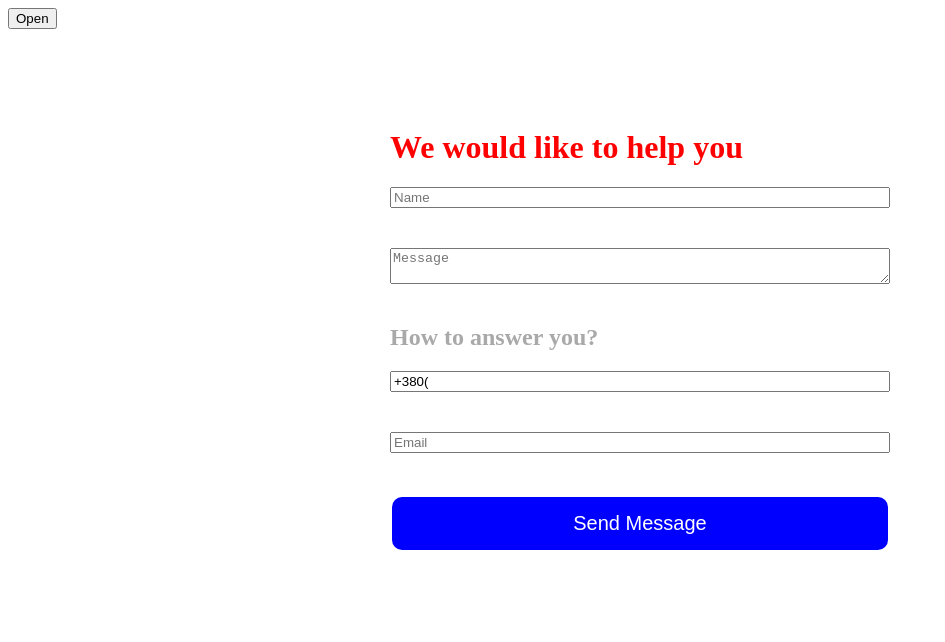
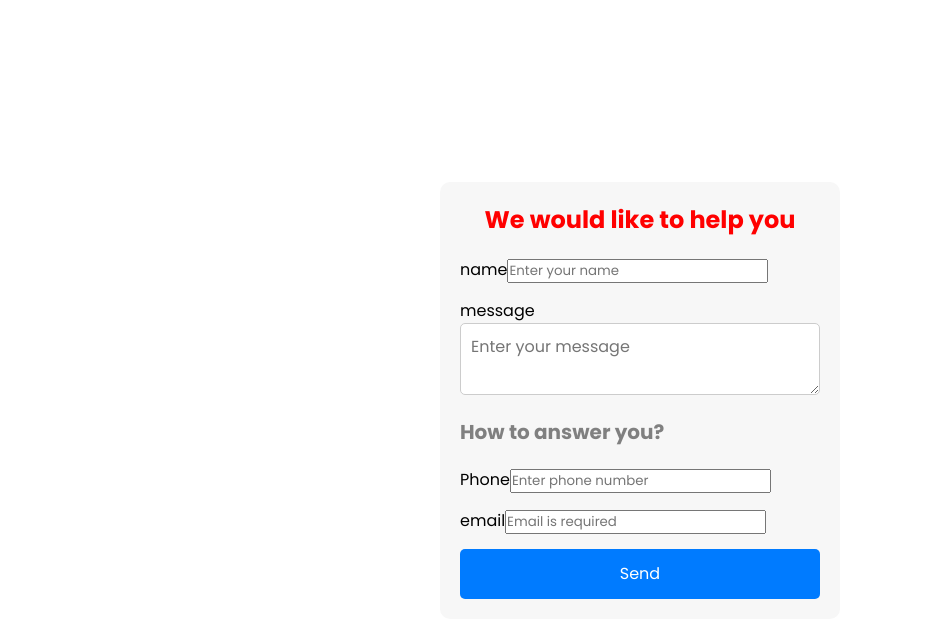
Before and after one commit to Miillla/hillele-july, a website: page index.html in a window 1280 px wide. Shown: the whole page, without its empty margins (0-945 px from the left). Drawn offline with nearby package versions, Linux system fonts and the light colour scheme.

Commit message:
update hw13.1

```diff
--- a/index.html
+++ b/index.html
@@ -2,83 +2,16 @@
 <html>
   <head>
     <title>My First Web Page</title>
+    <link
+      rel="stylesheet"
+      href="https://fonts.googleapis.com/css2?family=Material+Symbols+Outlined:opsz,wght,FILL,GRAD@20..48,100..700,0..1,-50..200"
+    />
     <link rel="stylesheet" href="styles.css" />
   </head>
   <body>
-    <button
-      id="openModalBtn"
-      type="button"
-      data-modal="open"
-      value="Open Model"
-    >
-      Open
-    </button>
-
-    <div>
-      <div id="modal" class="hidden">
-        <div id="modelHeader">
-          <p>Model Header</p>
-        </div>
-        <div id="modalContent">
-          <p>Some text in Modal Body</p>
-          <p>Some text in Modal Body</p>
-        </div>
-        <button id="closeModalBtn" type="button" value="Close Model">
-          &times;
-        </button>
-        <div id="modelFooter">
-          <p>Model Footer</p>
-        </div>
-      </div>
-    </div>
-
-    <div class="container-form">
-      <form id="form">
-        <h1>We would like to help you</h1>
-        <div id="flex">
-          <input
-            type="text"
-            id="name"
-            class="form-control"
-            placeholder="Name"
-            required
-          />
-          <span class="error"></span>
-          <textarea
-            id="message"
-            class="form-control"
-            placeholder="Message"
-            required
-          ></textarea>
-          <span class="error"></span>
-        </div>
-        <h2>How to answer you?</h2>
-        <div id="flex">
-          <input
-            type="text"
-            id="phone"
-            class="form-control"
-            value="+380("
-            placeholder="Phone number"
-            required
-          />
-          <span class="error"></span>
-          <input
-            type="email"
-            id="email"
-            class="form-control"
-            placeholder="Email"
-            required
-          />
-          <span class="error"></span>
-          <button type="button" id="btn" value="Send">Send Message</button>
-        </div>
-      </form>
-    </div>
+    <main></main>
 
     <script src="js/homework13/1.js"></script>
-
-    <script src="js/homework12/3.js"></script>
 
     <script src="js/app.js"></script>
   </body>
--- a/js/homework13/1.js
+++ b/js/homework13/1.js
@@ -1,94 +1,148 @@
-const btn = document.getElementById("btn");
-const form = document.querySelector("#form");
-const inputFields = form.getElementsByClassName("form-control");
-const phone = document.getElementById("phone");
+"use strict";
 
-for (const item of inputFields) {
-  item.addEventListener("blur", (event) => {
-    validateForm(event);
-  });
-}
-const setError = (element, message) => {
-  const errorSection = element.parentElement.querySelector(".error");
-  errorSection.innerText = message;
-  element.classList.toggle("invalid", false);
-  element.classList.toggle("valid", true);
+const formObj = {
+  name: {
+    parentSelector: ".form-username",
+    regEx: /^[A-Za-z ]{3,20}$/,
+    errorMessage: "Username is mandatory to fill correctly",
+    isErrorShown: false,
+    tag: "input",
+    placeholder: "Enter your name",
+    label: "name",
+  },
+  message: {
+    parentSelector: ".form-message",
+    regEx: /^[\s\S]{5,}$/,
+    errorMessage: "Message must be at least 5 characters long",
+    tag: "textarea",
+    placeholder: "Enter your message",
+    label: "message",
+  },
+  phone: {
+    parentSelector: ".form-phone",
+    regEx: /^\+380\d{9}$/,
+    errorMessage: "Phone is mandatory to fill correctly",
+    isErrorShown: false,
+    tag: "input",
+    placeholder: "Enter phone number",
+    label: "Phone",
+  },
+  email: {
+    parentSelector: ".form-email",
+    regEx: /^[a-z0-9._%+-]+@[a-z0-9.-]+\.[a-z]{2,3}$/,
+    errorMessage: "Email is mandatory to fill correctly",
+    isErrorShown: false,
+    tag: "input",
+    placeholder: "Email is required",
+    label: "email",
+  },
 };
 
-const setValid = (element) => {
-  const errorSection = element.parentElement.querySelector(".error");
-  errorSection.innerText = "";
-  element.classList.toggle("invalid", false);
-  element.classList.toggle("valid", true);
-};
+function createElement(tagname, attributes, content, parentElement, handlers) {
+  const element = document.createElement(tagname);
 
-const validateMessage = (message) => {
-  message.value.length < 5
-    ? setError(message, "Message must be at least 5 characters long")
-    : setValid(message);
-};
-
-const validateEmail = (email) => {
-  const regex = /^[a-z0-9._%+-]+@[a-z0-9.-]+\.[a-z]{2,3}$/;
-
-  if (email.value === "") {
-    setError(email, "Email is required");
-  } else if (!email.value.match(regex)) {
-    setError(email, "Email is incorrect");
-  } else {
-    setValid(email);
-  }
-};
-
-const validatePhone = (phone) => {
-  const regex = /^\+380\(\d{2}\)\d{3}-\d{2}-\d{2}$/;
-
-  if (length === 17 && !phone.value.match(phone.value)) {
-    setError(phone, "Phone number must follow the format +380(XX)XXX-XX-XX");
-  } else {
-    setValid(phone);
-  }
-};
-phone.addEventListener("keydown", (event) => {
-  const length = event.target.value.length;
-
-  if (length === 7) {
-    event.target.value += ") ";
-  }
-});
-
-const validateName = (name) => {
-  name.value === "" ? setError(name, "Name is required") : setValid(name);
-};
-
-const validateForm = (event) => {
-  switch (event.target.id) {
-    case "name":
-      validateName(event.target);
-      break;
-    case "message":
-      validateMessage(event.target);
-      break;
-    case "phone":
-      validatePhone(event.target);
-      break;
-    case "email":
-      validateEmail(event.target);
-      break;
-    default:
-      alert("Validation error!");
-  }
-};
-
-btn.addEventListener("click", (event) => {
-  const name = document.getElementById("name").value;
-  const message = document.getElementById("message").value;
-  const phone = document.getElementById("phone").value;
-  const email = document.getElementById("email").value;
-
-  if (!name || message.length < 5 || !phone || !email) {
-    return;
+  for (let key in attributes) {
+    const attribute = key === "classname" ? "class" : key;
+    element.setAttribute(attribute, attributes[key]);
   }
 
-  console.log(name, message, phone, email);
-});
+  element.textContent = content;
+
+  for (let eventType in handlers) {
+    element.addEventListener(eventType, handlers[eventType]);
+  }
+
+  parentElement.appendChild(element);
+
+  return element;
+}
+
+function showForm() {
+  const parent = document.querySelector("main");
+  const formElement = document.createElement("form");
+
+  const titleElement = document.createElement("h1");
+  titleElement.textContent = "We would like to help you";
+  formElement.appendChild(titleElement);
+
+  for (let elementname in formObj) {
+    const container = createElement(
+      "p",
+      { classname: formObj[elementname].parentSelector.substring(1) },
+      formObj[elementname].label,
+      formElement
+    );
+
+    const elementAttributes = { name: elementname };
+
+    if (
+      formObj[elementname].tag === "input" ||
+      formObj[elementname].tag === "textarea"
+    ) {
+      elementAttributes.placeholder = formObj[elementname].placeholder;
+    }
+
+    const element = createElement(
+      formObj[elementname].tag,
+      elementAttributes,
+      null,
+      container
+    );
+
+    if (formObj[elementname].tag === "select") {
+      formObj[elementname].options.forEach((option) => {
+        createElement("option", { value: option.value }, option.text, element);
+      });
+    }
+    if (elementname === "message") {
+      const subTitleElement = document.createElement("h2");
+      subTitleElement.textContent = "How to answer you?";
+      formElement.appendChild(subTitleElement);
+    }
+  }
+
+  createElement("input", { type: "button", value: "Send" }, null, formElement, {
+    click: validateForm,
+  });
+
+  parent.appendChild(formElement);
+}
+
+function validateForm() {
+  const form = document.forms[0].elements;
+  let isFormValid = true;
+
+  for (let element in formObj) {
+    const currentValue = form[element].value;
+
+    if (!currentValue || !formObj[element].regEx.test(currentValue)) {
+      const errorElement = document.createElement("span");
+      errorElement.classList.add("error");
+      errorElement.textContent = formObj[element].errorMessage;
+
+      if (!formObj[element].isErrorShown) {
+        const parent = document.querySelector(formObj[element].parentSelector);
+        parent.appendChild(errorElement);
+        formObj[element].isErrorShown = true;
+      }
+      isFormValid = false;
+    } else {
+      const errorElement = document.querySelector(
+        `${formObj[element].parentSelector} span.error`
+      );
+      if (errorElement) {
+        errorElement.remove();
+        formObj[element].isErrorShown = false;
+      }
+    }
+  }
+
+  if (isFormValid) {
+    console.log("Form Data:");
+    for (let element in formObj) {
+      console.log(`${formObj[element].label}: ${form[element].value}`);
+    }
+  }
+}
+
+showForm();
--- a/styles.css
+++ b/styles.css
@@ -1,150 +1,234 @@
-/* #btn {
-  background-color: #4caf50;
-  border: none;
-  color: white;
-  padding: 15px 32px;
-  text-align: center;
-  text-decoration: none;
-  display: inline-block;
-  font-size: 16px;
-  margin: 4px 2px;
-  cursor: pointer;
-}
-#conteiner {
-  display: flex;
-  padding-left: 30px;
-  background-color: aqua;
-  cursor: pointer;
-}
-.color-toggle {
-  color: red;
-} */
+/* @import url("https://fonts.googleapis.com/css2?family=Poppins:ital,wght@0,100;0,200;0,300;0,400;0,500;0,600;0,700;0,800;0,900;1,100;1,200;1,300;1,400;1,500;1,600;1,700;1,800;1,900&display=swap");
 
-/* .hidden {
-  display: none;
-}
-#wrapper {
-  display: flex;
-  gap: 20px;
+* {
+  margin: 0;
+  padding: 0;
+  box-sizing: border-box;
+  font-family: "Poppins", sans-serif;
 }
 
-#wrapper > div {
-  padding: 20px;
-  border: 1px solid black;
-  min-width: 300px;
-  min-height: 500px;
-  cursor: pointer;
-} */
-.container-form {
-  width: 500px;
-  margin: 100px auto;
+body {
+  min-height: 100vh;
+  display: flex;
+  justify-content: center;
+  align-items: center;
 }
-.form {
-  display: block;
-  gap: 20px;
-  background-color: #f5f5fa;
-  border-radius: 5px;
-  padding: 20px;
-  width: fit-content;
-  margin-top: 30px;
+.card-image {
+  position: relative;
+  height: 150px;
+  width: 150px;
+  border-radius: 20px;
+}
+.card-wrapper {
+  display: flex;
+  transition: transform 0.5s ease-in-out;
+  width: 100%;
 }
 
-h1 {
-  color: red;
-  font-weight: 200px;
-  font-size: bold;
+.card-image .card-img {
+  height: 100%;
+  width: 100%;
+  object-fit: cover;
 }
-
-h2 {
-  color: darkgray;
-  font-weight: 200px;
-  font-size: bold;
-}
-
-#flex {
+.card-content {
   display: flex;
+  flex-wrap: wrap;
   flex-direction: column;
   gap: 20px;
 }
-
-#btn {
-  background-color: blue;
-  border: none;
-  color: white;
-  padding: 15px 15px;
-  text-align: center;
-  font-size: 20px;
-  margin: 4px 2px;
-  cursor: pointer;
-  border-radius: 10px;
-}
-/* #btn2 {
-  background-color: blue;
-  border: none;
-  color: white;
-  padding: 15px 32px;
-  text-align: center;
-  font-size: 20px;
-  margin: 4px 2px;
-  cursor: pointer;
-  border-radius: 10px;
-}
-#btn3 {
-  background-color: yellow;
-  border: none;
-  color: black;
-  padding: 15px 32px;
-  text-align: center;
-  font-size: 20px;
-  margin: 4px 2px;
-  cursor: pointer;
-  border-radius: 10px;
-} */
-
-.error {
-  color: red;
+.card {
+  position: relative;
+  background-color: lightgray;
+  display: flex;
+  gap: 30px;
+  border-radius: 20px;
+  margin: 20px;
+  padding-top: 20px;
+  padding-bottom: 20px;
+  min-width: 40%;
+  flex-shrink: 0;
+  min-width: 300px;
+  transition: transform 0.5s ease-in-out;
 }
 
-.valid {
-  border: 2px solid green;
+.title {
+  color: red;
+  font-size: 18px;
+}
+.title-cont {
+  display: flex;
+  flex-direction: column;
+}
+.title-cont p {
+  font-weight: 400;
 }
 
-.invalid {
-  border: 2px solid red;
+.sub-title {
+  color: blue;
+  font-weight: bold;
+}
+.author {
+  display: flex;
+  flex-direction: column;
+}
+.name {
+  font-size: 14px;
+  font-weight: 300px;
+  color: #333;
+}
+.sub-name {
+  color: gray;
 }
 
-.hidden {
-  display: none !important;
-}
-#openModalBtn {
-  display: block;
-}
-#modal {
-  display: block;
+.slide-container {
   position: relative;
-  width: 500px;
-  margin: 100px auto;
-  border-radius: 2px solid black;
-  background-color: orange;
-}
-#modelHeader {
-  background-color: green;
-  display: flex;
+  width: 90%;
+  margin: 10px auto;
+  overflow: hidden;
 }
 
-#closeModalBtn {
-  color: black;
+.card-button {
   position: absolute;
-  top: 10px;
-  right: 10px;
-  font-size: 20px;
-  font-weight: bold;
-  background: none;
-  border: none;
+  top: 40%;
+  transform: translateY(-50%);
+  font-size: 40px;
+  color: white;
+  cursor: pointer;
+  z-index: 10;
+  background-color: blue;
+  border-radius: 50%;
+  height: 50px;
+  width: 50px;
+  display: flex;
+  justify-content: center;
+  align-items: center;
+}
+
+.card-button.left {
+  left: 5px;
+}
+
+.card-button.right {
+  right: 5px;
+}
+
+.controls ul {
+  position: absolute;
+  bottom: 20px;
+  left: 50%;
+  transform: translate(-50%);
+  list-style: none;
+  display: flex;
+  padding: 0;
+  margin: 0;
+}
+.controls ul li {
+  width: 14px;
+  height: 14px;
+  border: 2px solid black;
+  border-radius: 50%;
+  margin: 10px;
+  background-color: black;
   cursor: pointer;
 }
+.controls ul li.selected {
+  background: transparent;
+} */
+@import url("https://fonts.googleapis.com/css2?family=Poppins:ital,wght@0,100;0,200;0,300;0,400;0,500;0,600;0,700;0,800;0,900;1,100;1,200;1,300;1,400;1,500;1,600;1,700;1,800;1,900&display=swap");
+* {
+  margin: 0;
+  padding: 0;
+  box-sizing: border-box;
+  font-family: "Poppins", sans-serif;
+}
 
-#modelFooter {
-  background-color: green;
-  padding: 2px;
+body {
+  min-height: 100vh;
+  display: flex;
+  justify-content: center;
+  align-items: center;
+  height: 100vh;
 }
+
+form {
+  display: flex;
+
+  flex-direction: column;
+  align-items: flex-start;
+  background-color: #f7f7f7;
+  padding: 20px;
+  border-radius: 10px;
+
+  max-width: 400px;
+  margin: 20px auto;
+}
+
+form h1 {
+  color: red;
+
+  font-size: 24px;
+  margin-bottom: 20px;
+  text-align: center;
+  width: 100%;
+}
+form h2 {
+  color: gray;
+  font-size: 20px;
+  margin-bottom: 20px;
+  text-align: center;
+}
+
+form p {
+  margin-bottom: 15px;
+  width: 100%;
+}
+
+input[type="text"],
+input[type="email"],
+textarea {
+  width: 100%;
+  padding: 10px;
+  border: 1px solid #ccc;
+  border-radius: 5px;
+  font-size: 16px;
+  box-sizing: border-box;
+  transition: border 0.3s;
+}
+
+input[type="button"] {
+  background-color: #007bff;
+  color: white;
+  padding: 10px 20px;
+  border: none;
+  border-radius: 5px;
+  cursor: pointer;
+  font-size: 16px;
+  height: 50px;
+  width: 100%;
+}
+
+span.error {
+  display: block;
+  color: red;
+  font-size: 14px;
+  margin-top: 5px;
+}
+
+main {
+  width: 100%;
+  max-width: 600px;
+  margin: 0 auto;
+}
+input[type="text"],
+input[type="email"],
+input[type=" phone"],
+textarea {
+  width: 100%;
+  padding: 10px;
+  border: 1px solid #ccc;
+  border-radius: 5px;
+  font-size: 16px;
+  box-sizing: border-box;
+}
+
+/* почему input не растягиваются на всю форму ???*/
```
Also changed, not shown: js/app.js (+10 -10 lines), js/homework14/1.js (added, +44 -0 lines), js/dist/app.dev.js, js/homework13/dist/1.dev.js, js/homework14/dist/1.dev.js (added).
